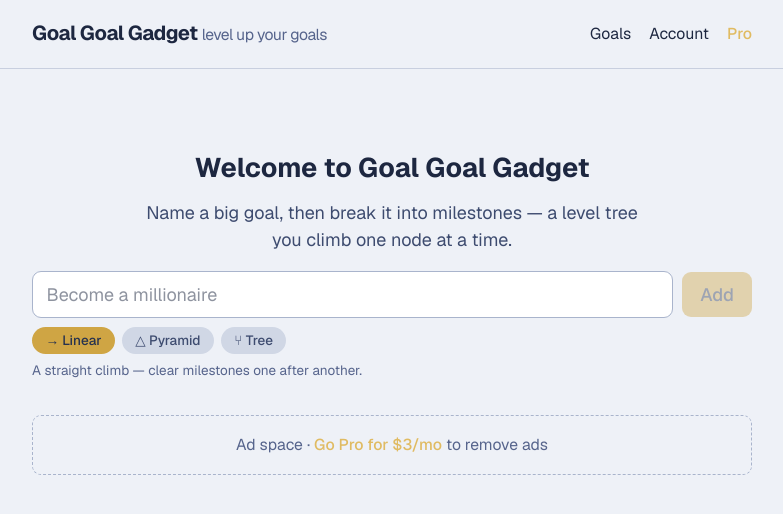
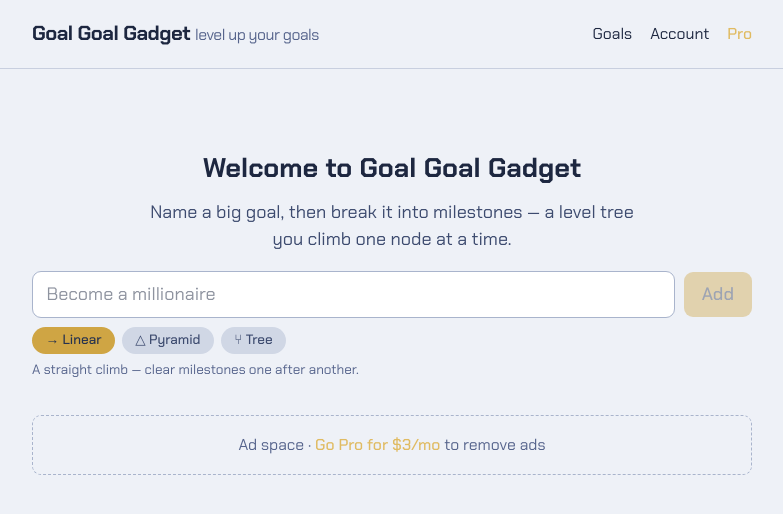
Before and after one commit to Vigneutron/sandbox, a Next.js app: page / in a window 1280 px wide. Shown: the top 514 px of the page, without its empty margins (248-1031 px from the left). Built offline with nearby package versions, Linux system fonts and the light colour scheme; no server answers.

Commit message:
Set Chakra Petch as the app typeface
Co-Authored-By: Claude Fable 5 <noreply@anthropic.com>
Claude-Session: https://claude.ai/code/session_017BHcWHf5E7qhHviAn3nqpY

```diff
--- a/app/layout.tsx
+++ b/app/layout.tsx
@@ -1,10 +1,13 @@
 import type { Metadata } from "next";
-import { Geist } from "next/font/google";
+import { Chakra_Petch } from "next/font/google";
 import Link from "next/link";
 import "./globals.css";
 import { AppProvider } from "@/lib/store";
 
-const geist = Geist({ subsets: ["latin"] });
+const chakra = Chakra_Petch({
+  subsets: ["latin"],
+  weight: ["400", "500", "600", "700"],
+});
 
 export const metadata: Metadata = {
   title: "Goal Goal Gadget",
@@ -18,7 +21,7 @@ export default function RootLayout({
   return (
     <html lang="en">
       <body
-        className={`${geist.className} min-h-screen bg-navy-950 text-gray-100`}
+        className={`${chakra.className} min-h-screen bg-navy-950 text-gray-100`}
       >
         <AppProvider>
           <header className="border-b border-gray-700">
```
